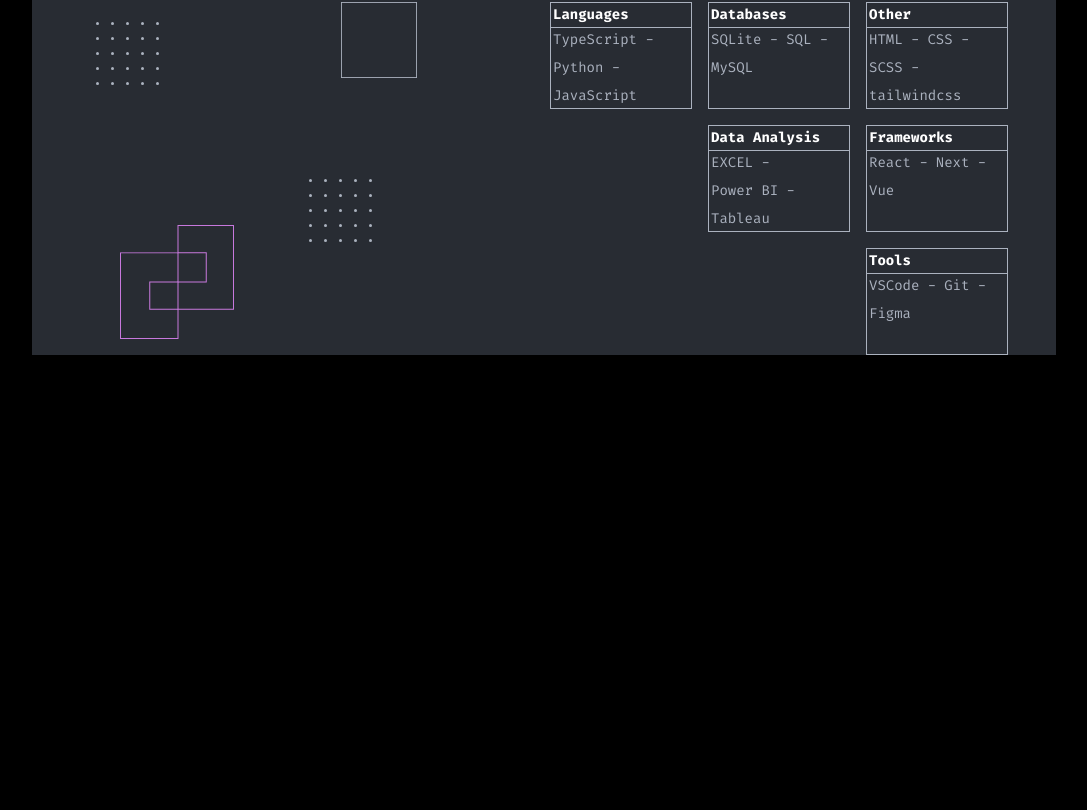
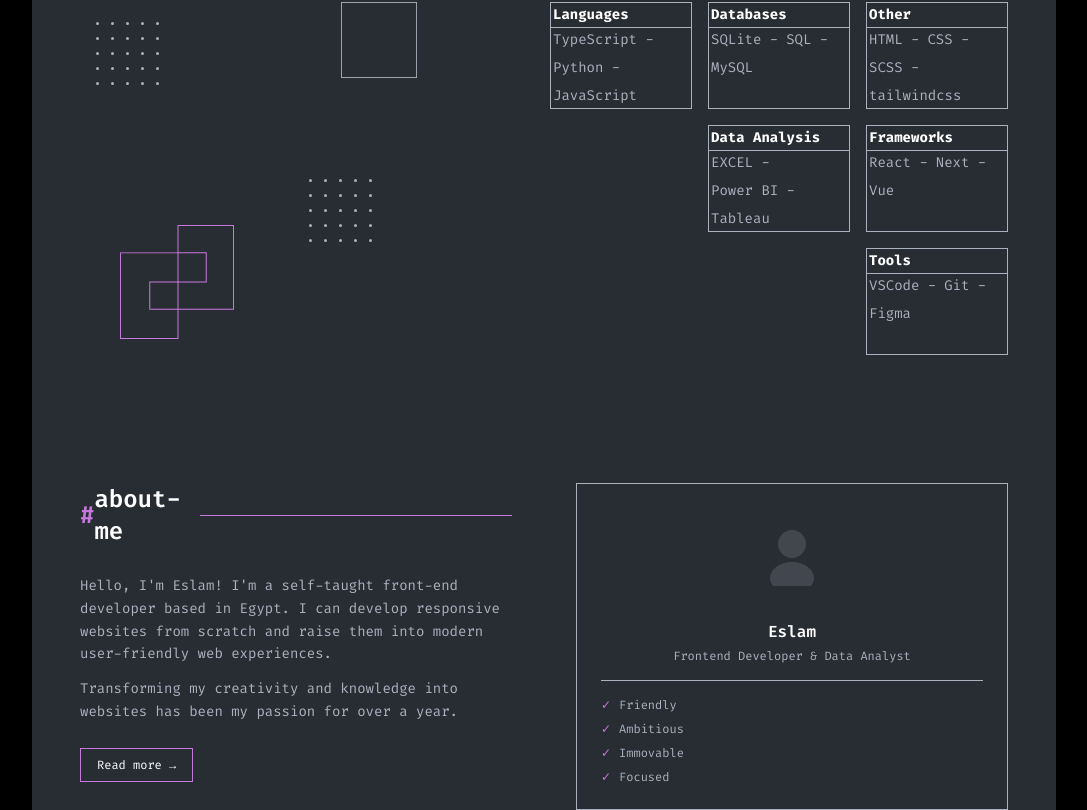
Before and after one commit to Eslam-mg/portfolio, a Next.js app: page / in a window 1280 px wide. Shown: the part 1455-2265 px from the top of the page, without its empty margins (96-1183 px from the left). Before the commit the page ends 1810 px from the top, so only its background shows below. Built offline with nearby package versions, Linux system fonts and the light colour scheme.

Commit message:
add ABOUT ME PREVIEW section

```diff
--- a/src/app/(home)/page.tsx
+++ b/src/app/(home)/page.tsx
@@ -191,6 +191,50 @@
                     </div>
                 </div>
             </section>
+
+            {/* ── ABOUT ME PREVIEW ── */}
+            <section className="grid grid-cols-1 md:grid-cols-2 gap-16">
+                <div className='text-textPrimaryColor'>
+                    <SectionHeader title="about-me" className="mb-7" showLine={true} lineWidth="w-0 sm:w-52 md:w-72 lg:w-96" />
+                    <p className="text-sm leading-relaxed mb-3">
+                        Hello, I&apos;m Eslam! I&apos;m a self-taught front-end developer
+                        based in Egypt. I can develop responsive websites from scratch
+                        and raise them into modern user-friendly web experiences.
+                    </p>
+                    <p className="text-sm leading-relaxed mb-6">
+                        Transforming my creativity and knowledge into websites has been my
+                        passion for over a year.
+                    </p>
+                    <Link
+                        href="/about-me"
+                        className="border border-primaryColor text-white px-4 py-2 text-xs hover:bg-primaryColor/20 transition-colors inline-block"
+                    >
+                        Read more →
+                    </Link>
+                </div>
+
+                {/* Profile card */}
+                <div className="border border-borderColor p-6 flex flex-col items-center gap-4">
+                    <div className="w-24 h-24 rounded-full flex items-center justify-center">
+                        <svg width="50" height="60" viewBox="0 0 50 60" fill="none">
+                            <circle cx="25" cy="18" r="14" fill="#abb2bf33" />
+                            <ellipse cx="25" cy="52" rx="22" ry="16" fill="#abb2bf33" />
+                        </svg>
+                    </div>
+                    <div className="text-center">
+                        <p className="text-white m-0 mb-1 font-semibold">Eslam</p>
+                        <p className="text-textPrimaryColor m-0 text-xs">Frontend Developer & Data Analyst</p>
+                    </div>
+                    <div className="w-full border-t border-borderColor pt-4 flex flex-col gap-2">
+                        {["Friendly", "Ambitious", "Immovable", "Focused"].map((trait) => (
+                            <div key={trait} className="flex items-center gap-2 text-xs">
+                                <span className="text-primaryColor">✓</span>
+                                <span className="text-textPrimaryColor">{trait}</span>
+                            </div>
+                        ))}
+                    </div>
+                </div>
+            </section>
         </div>
     )
 };
```
